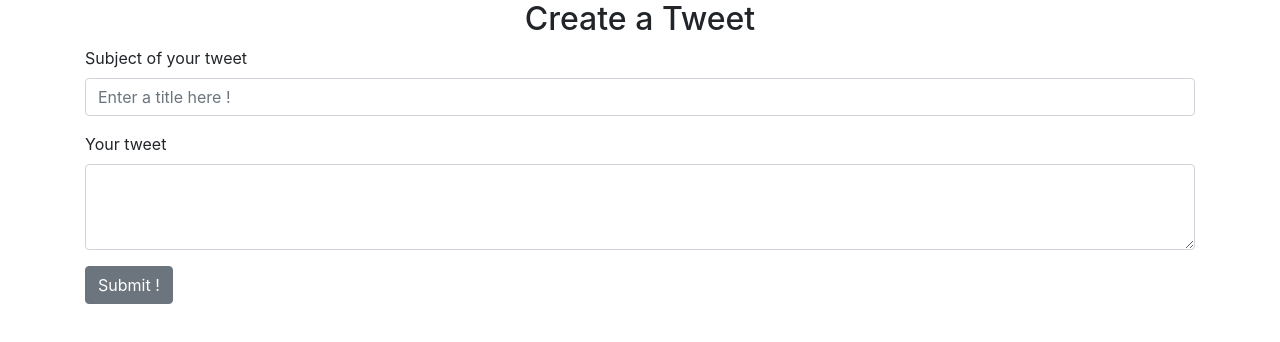
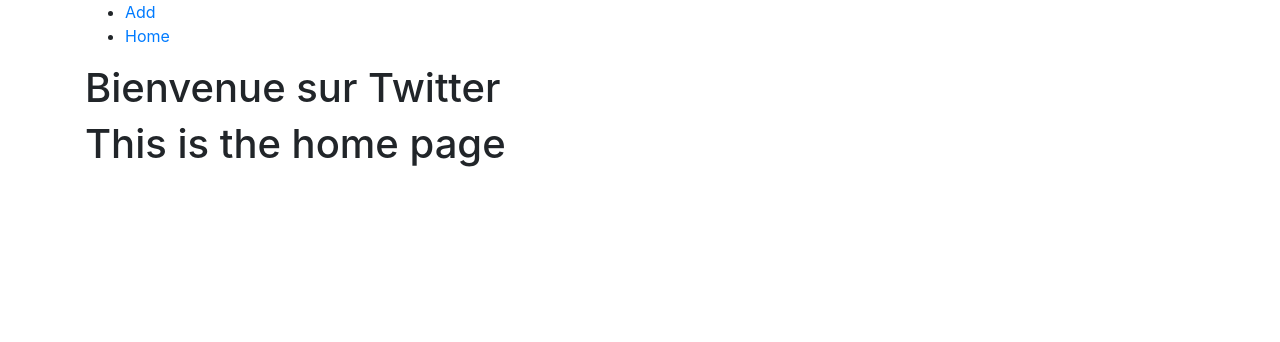
Before and after one commit to ThomasVandermeersch/mobile-app, a React (Create React App) app: page / in a window 1280 px wide. Shown: the top 342 px of the page. Built offline with nearby package versions, Linux system fonts and the light colour scheme.

Commit message:
test router implementation

```diff
--- a/package.json
+++ b/package.json
@@ -11,6 +11,7 @@
     "react": "^17.0.2",
     "react-bootstrap": "^1.5.2",
     "react-dom": "^17.0.2",
+    "react-router-dom": "^5.2.0",
     "react-scripts": "4.0.3",
     "web-vitals": "^1.0.1"
   },
--- a/src/App.js
+++ b/src/App.js
@@ -1,21 +1,28 @@
 import './App.css';
 import Forme from './components/Forme';
-
+import Overview from './components/Overview'
+import Nav from './components/Nav'
 import Container  from 'react-bootstrap/Container'
 import 'bootstrap/dist/css/bootstrap.min.css'
+import {
+  BrowserRouter as Router,
+  Switch,
+  Route,
+} from "react-router-dom";
 
 function App() {
   return (
-    <div className="App"
->
-
+    <div className="App">
       <Container fluid="md">
-
-
-      <Forme />
+        <Router>
+          <Nav/>
+          <h1> Bienvenue sur Twitter </h1>
+          <Switch>
+            <Route path="/add"> <Forme /> </Route>
+            <Route path="/" exact> <Overview /> </Route>
+          </Switch>
+        </Router>
       </Container>
-
-
     </div>
   );
 }
--- /dev/null
+++ b/src/components/Nav.js
@@ -0,0 +1,18 @@
+import React from 'react'
+import {Link} from 'react-router-dom'
+import 'bootstrap/dist/css/bootstrap.min.css'
+
+export default function Nav() {
+
+    return (
+        <div>
+            <nav>
+                <ul>
+                    <li> <Link to="/add">Add</Link> </li>
+                    <li> <Link to="/">Home</Link> </li>
+                </ul>
+        </nav>
+
+        </div>
+    );
+  }
--- /dev/null
+++ b/src/components/Overview.js
@@ -0,0 +1,14 @@
+
+import React from 'react';
+
+import 'bootstrap/dist/css/bootstrap.min.css'
+
+
+export default function Overview() {
+
+  return (
+    <div>
+        <h1> This is the home page </h1>
+    </div>
+  );
+}
```
Also changed, not shown: 1 other file (tests, documents, lock files or other folders).
